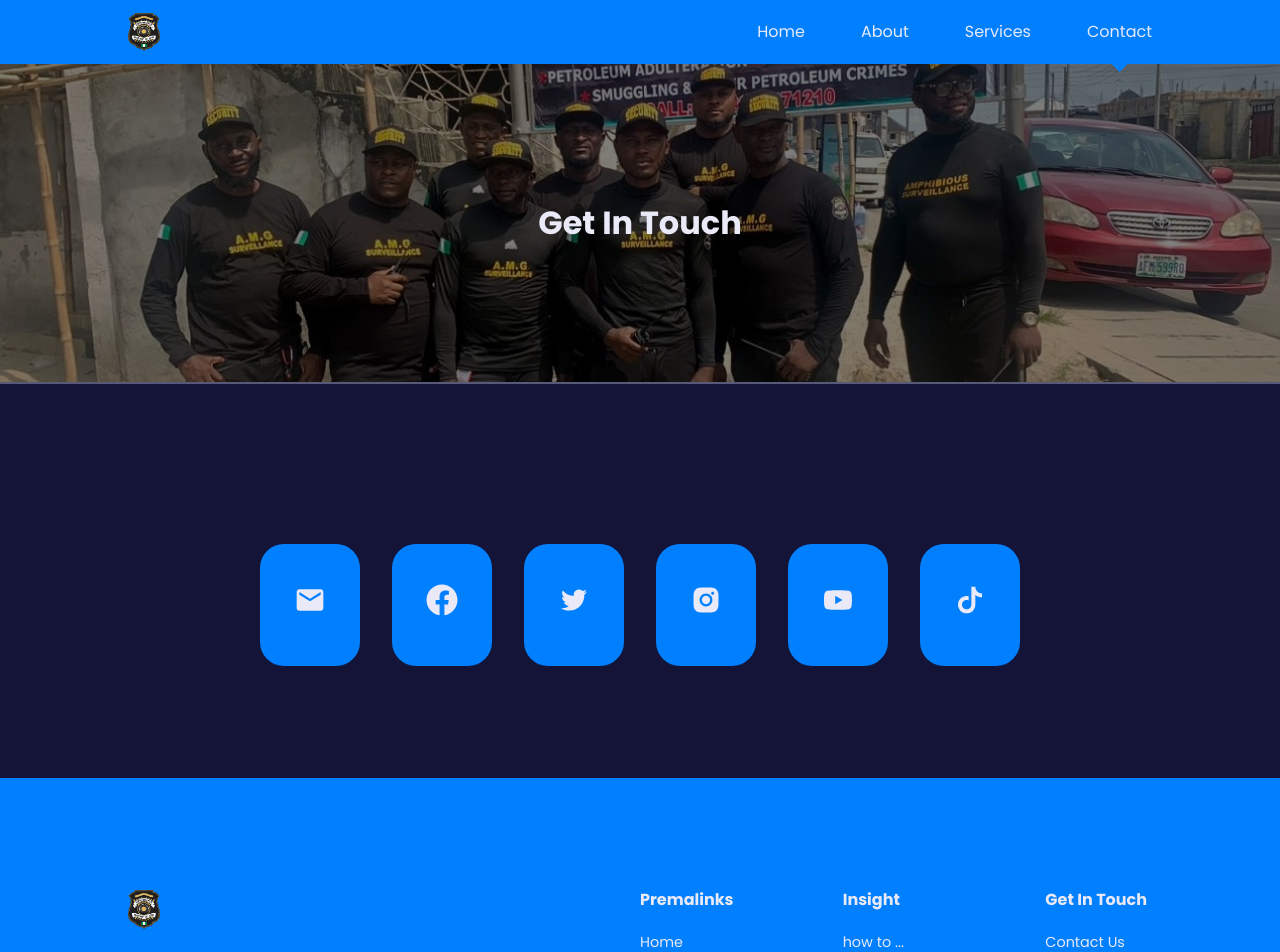
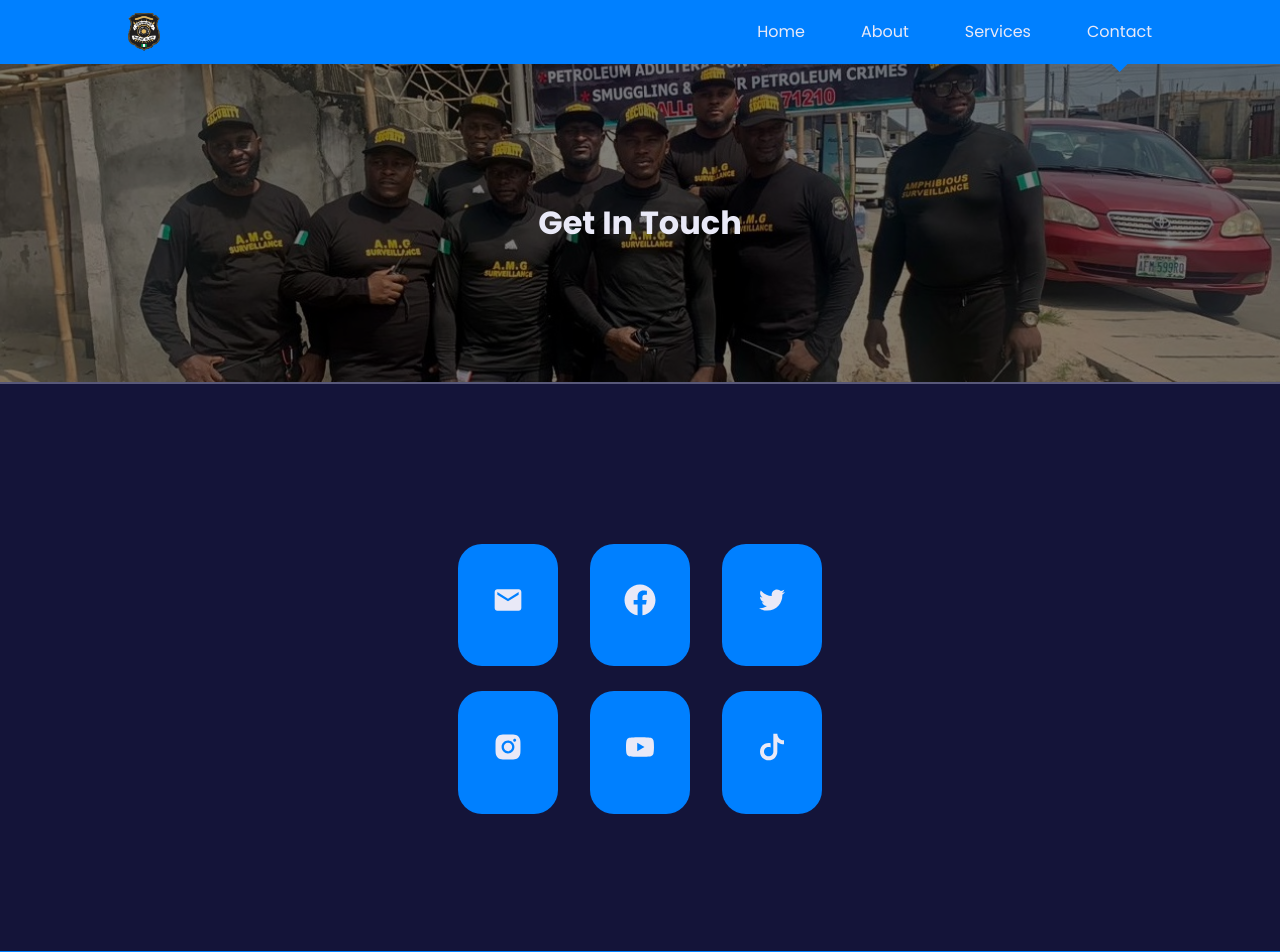
Before and after one commit to Kis123mas/amphibious_marine_guard, a React (Create React App) app: page /contact in a window 1280 px wide. Shown: the top 952 px of the page. Built offline with nearby package versions, Linux system fonts and the light colour scheme.

Commit message:
added social media handle with link

```diff
--- a/src/pages/contact/Contact.jsx
+++ b/src/pages/contact/Contact.jsx
@@ -20,6 +20,9 @@ const Contact = () => {
             <a href='https://www.facebook.com/profile.php?id=61558337265320&mibextid=ZbWKwL' target='_blank' rel='noreferrer noopener'><FaFacebook /></a>
             <a href='https://x.com/Amphibious7334?t=sNbhs2c6BMhxzOz2jS_DGg&s=09' target='_blank' rel='noreferrer noopener'><AiOutlineTwitter /></a>
             {/* <a href='https://facebook.com' target='_blank' rel='noreferrer noopener'><FaWhatsapp /></a> */}
+          </div>
+          <div className="contact__wrapper">
+            {/* <a href='https://facebook.com' target='_blank' rel='noreferrer noopener'><FaWhatsapp /></a> */}
             <a href='https://www.instagram.com/amphibiousmarineguard9?igsh=bWs0MjFzZjMwZDBy' target='_blank' rel='noreferrer noopener'><AiFillInstagram /></a>
             <a href='https://www.youtube.com/@AmphibiousMarineGuard' target='_blank' rel='noreferrer noopener'><AiFillYoutube /></a>
             <a href='https://www.tiktok.com/@amphibious.marine?_t=8lgMt2q3MCT&_r=1' target='_blank' rel='noreferrer noopener'><RiTiktokFill /></a>
--- a/src/pages/contact/contact.css
+++ b/src/pages/contact/contact.css
@@ -7,6 +7,7 @@
     width: fit-content;
     display: flex;
     gap: 2rem;
+    margin-bottom: 25px;
 }
 
 .contact__wrapper a {
```
